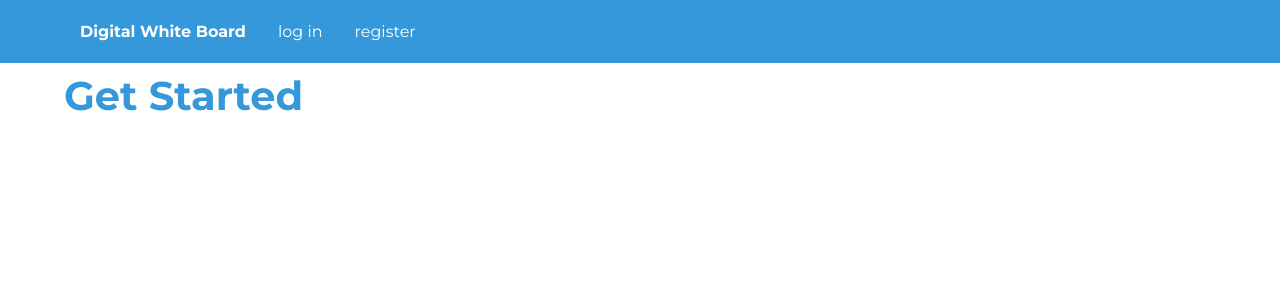
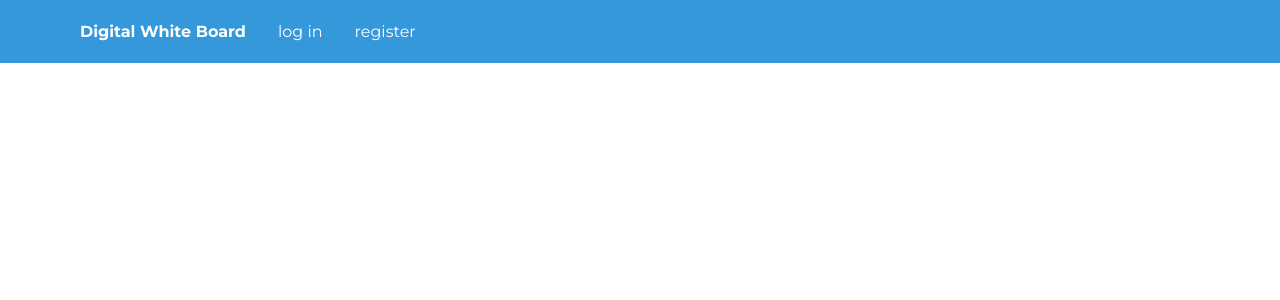
Before and after one commit to BixConcept/dwb, a React (Create React App) app in the folder frontend/: page /#/getStarted in a window 1280 px wide. Shown: the top 300 px of the page. Built offline with nearby package versions, Linux system fonts and the light colour scheme.

Commit message:
remove getStarted cause it's not usefull

```diff
--- a/frontend/src/components/App.js
+++ b/frontend/src/components/App.js
@@ -6,7 +6,6 @@ import Home from "./Home";
 import Login from "./auth/Login";
 import Register from "./auth/Register";
 import Dashboard from "./dashboard/Dashboard";
-import GetStarted from "./getStarted/GetStarted";
 
 // router
 import { HashRouter as Router, Switch, Route } from "react-router-dom";
@@ -40,7 +39,6 @@ class App extends Component {
                 <Route path="/login" component={Login} />
                 <Route path="/register" component={Register} />
                 <Route path="/dashboard" component={Dashboard} />
-                <Route path="/getStarted" component={GetStarted} />
               </Switch>
             </Fragment>
           </Router>
--- a/frontend/src/components/GenPw/genPw.js
+++ /dev/null
@@ -1,17 +0,0 @@
-import React, { Component } from 'react'
-import sha256 from 'crypto-js/sha256'
-
-export default class genPw extends Component {
-    render() {
-        let message = "Hello";
-        let nonce = null;
-        return (
-            <div>
-            {
-                console.log(sha256(nonce + message))
-
-            }
-            </div>
-        )
-    }
-}
--- a/frontend/src/components/Navbar.js
+++ b/frontend/src/components/Navbar.js
@@ -28,11 +28,7 @@ class Navbar extends Component {
   updateLinks(authenticated) {
     if (authenticated) {
       this.setState({
-        items: [
-          { link: "/getstarted", text: "get started" },
-          { link: "/dashboard", text: "dashboard" },
-          { type: "logout" }
-        ]
+        items: [{ link: "/dashboard", text: "dashboard" }, { type: "logout" }]
       });
     } else {
       this.setState({
--- a/frontend/src/components/getStarted/GetStarted.js
+++ /dev/null
@@ -1,11 +0,0 @@
-import React, { Component } from "react";
-
-export default class GetStarted extends Component {
-  render() {
-    return (
-      <div>
-        <h1>Get Started</h1>
-      </div>
-    );
-  }
-}
```
Also changed, not shown: frontend/src/components/GenPw/genPw.css (deleted), frontend/src/components/getStarted/GetStarted.css (deleted).
